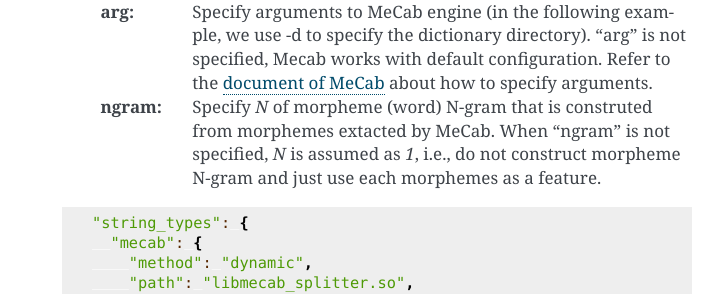
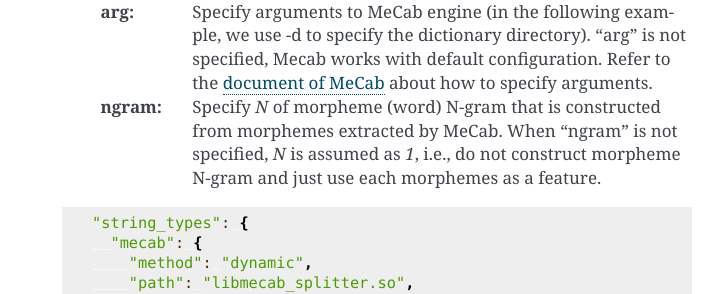
Before and after one commit to jubatus/website, a Sphinx documentation site: the page built from source/en/fv_convert.rst, in a window 1280 px wide and 900 px high, scrolled down 15424 px. Shown: the part 165-459 px from the top of the window, without its empty margins (388-1111 px from the left). Built offline with Sphinx 7.4.7, drawn with Linux system fonts in a browser that asks for light colours; the version number could not be read and is left out.

Commit message:
fix typo

```diff
--- a/source/en/fv_convert.rst
+++ b/source/en/fv_convert.rst
@@ -616,7 +616,7 @@
   :function:   Specify "create".
   :arg:        Specify arguments to MeCab engine (in the following example, we use -d to specify the dictionary directory). "arg" is not specified, Mecab works with default configuration.
                Refer to the `document of MeCab <http://mecab.googlecode.com/svn/trunk/mecab/doc/mecab.html>`_ about how to specify arguments.
-  :ngram:      Specify `N` of morpheme (word) N-gram that is construted from morphemes extacted by MeCab.
+  :ngram:      Specify `N` of morpheme (word) N-gram that is constructed from morphemes extracted by MeCab.
                When "ngram" is not specified,  `N` is assumed as `1`, i.e., do not construct morpheme N-gram and just use each morphemes as a feature.
 
  .. code-block:: js
```
